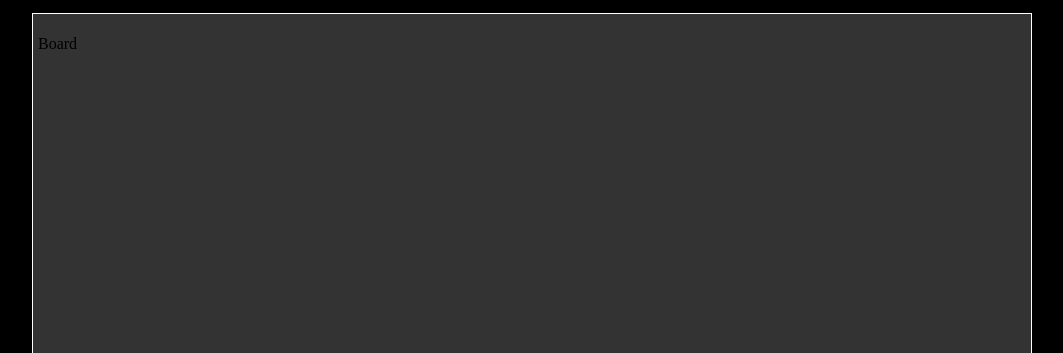
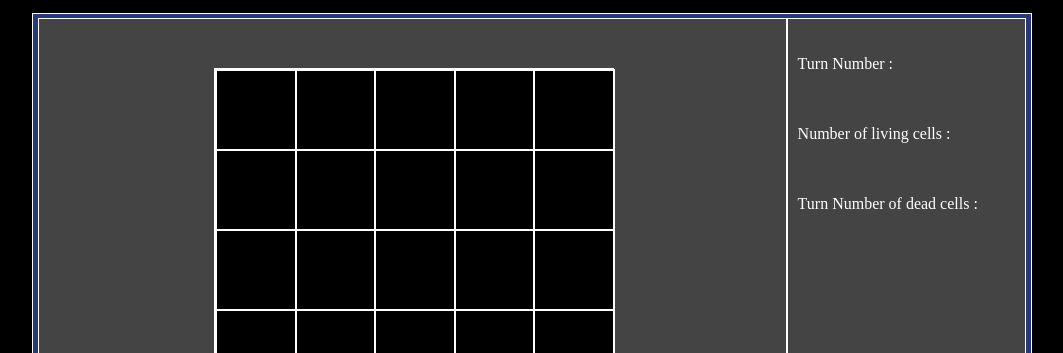
Before and after one commit to DavidGalGom/Game-of-life, a website: page build/index.html in a window 1280 px wide. Shown: the part 79-432 px from the top of the page, without its empty margins (108-1171 px from the left). Drawn offline with nearby package versions, Linux system fonts and the light colour scheme; files that its build step writes are made by us from their sources; grey boxes are pictures that could not be loaded.

Commit message:
Web layout done

```diff
--- a/src/style.scss
+++ b/src/style.scss
@@ -20,10 +20,75 @@ body {
   padding: 5px;
 }
 .board-container {
-  background-color: #333;
+  display: flex;
+  flex-direction: row;
+  align-items: center;
+  align-content: space-around;
+  background-color: rgb(41, 56, 119);
   border: solid white 1px;
   padding: 5px;
-  z-index: 1;
-  height: 500px;
+  height: 510px;
   width: 1000px;
 }
+.board-content {
+  display: flex;
+  align-items: center;
+  align-content: center;
+  background-color: #444;
+  border: solid white 1px;
+  height: 500px;
+  width: 750px;
+  padding-left: 175px;
+}
+.board-description {
+  display: flex;
+  flex-direction: column;
+  align-content: center;
+  background-color: #444;
+  border: solid white 1px;
+  height: 500px;
+  width: 240px;
+}
+.cells-dead,
+.cells-alive,
+.turns-number {
+  color: white;
+  padding-left: 10px;
+  padding-top: 20px;
+}
+.game-logo {
+  padding: 1px;
+  border: solid white 1px;
+  margin-left: 77.5px;
+  margin-top: 130px;
+}
+.board-size {
+  display: flex;
+  flex-direction: column;
+  background-color: black;
+  height: 400px;
+  width: 400px;
+  border: solid white 1px;
+}
+.row1,
+.row2,
+.row3,
+.row4,
+.row5 {
+  display: flex;
+  flex-direction: row;
+  background-color: black;
+  height: 80px;
+  width: 400px;
+  border: solid white 1px;
+}
+.column1,
+.column2,
+.column3,
+.column4,
+.column5 {
+  background-color: black;
+  height: 80px;
+  width: 80px;
+  border: solid white 1px;
+}
```
Also changed, not shown: build/index.html.
